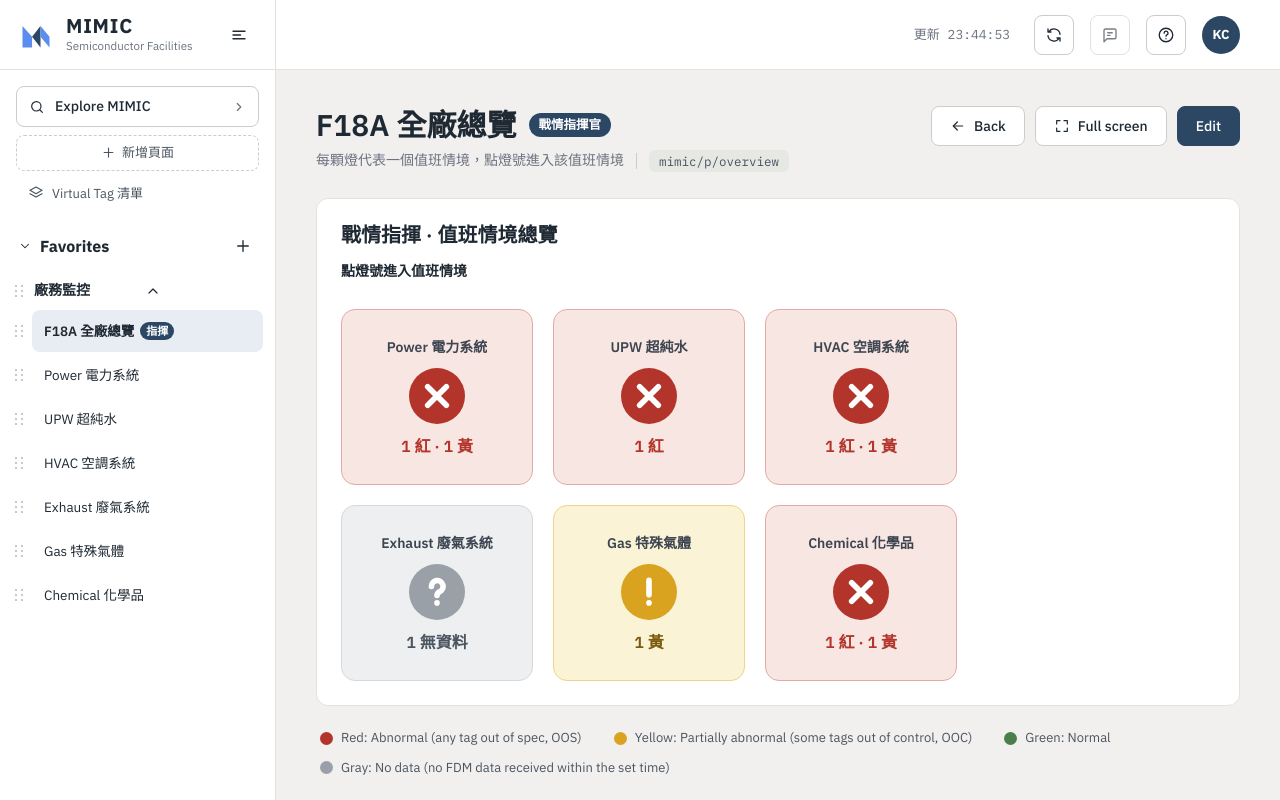
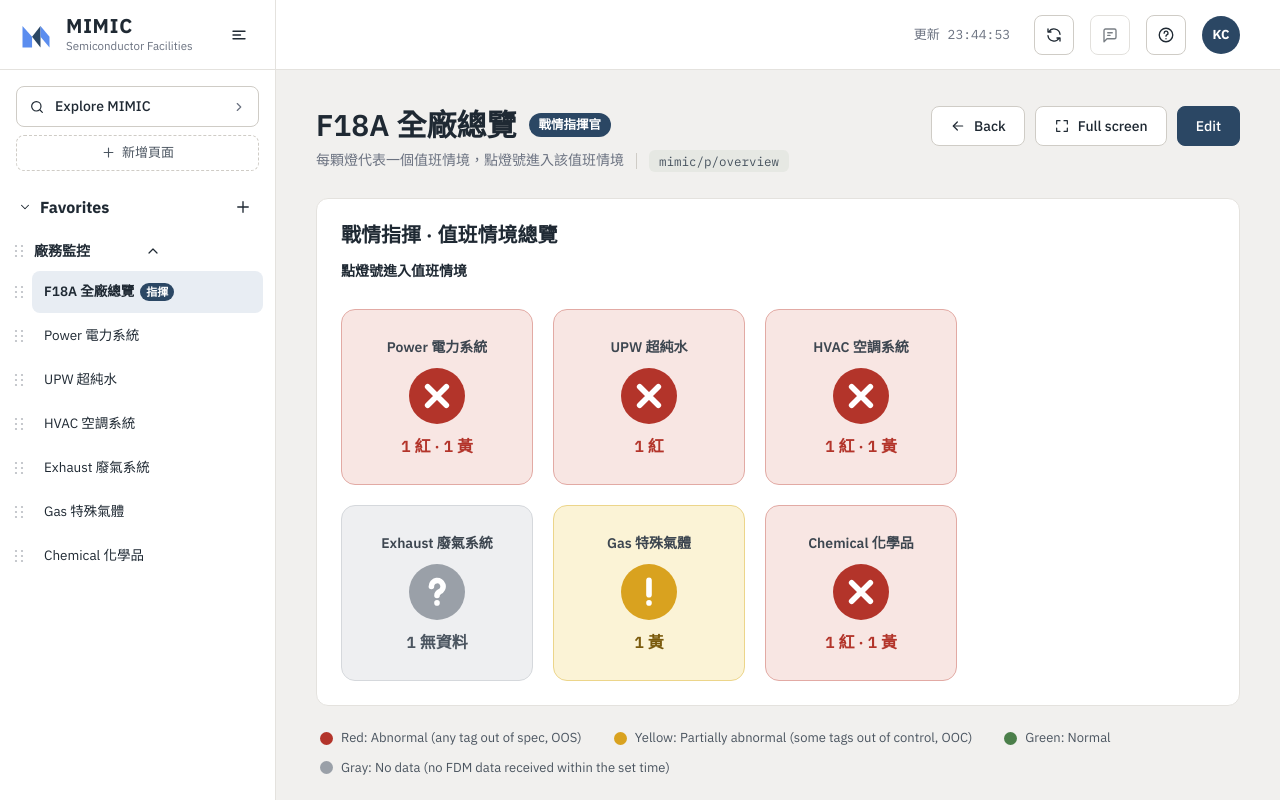
Before and after one commit to KelvinChengj/MIMIC, a React (Vite) app in the folder web/: page /p/overview in a window 1280 px wide. Built offline with nearby package versions, Linux system fonts and the light colour scheme.

Commit message:
側欄先隱藏 Virtual Tag 清單入口（頁面與網址保留）
Co-Authored-By: Claude Opus 5.5 <noreply@anthropic.com>
Claude-Session: https://claude.ai/code/session_01EfdkUoHeMomc3LUYVsTULa

```diff
--- a/web/src/components/Sidebar.tsx
+++ b/web/src/components/Sidebar.tsx
@@ -3,7 +3,7 @@ import { Link, NavLink, useLocation } from 'react-router-dom';
 import { useResolvePage } from '../state/derived';
 import { useFavorites } from '../state/FavoritesContext';
 import { useUi } from '../state/UiContext';
-import { ChevronDown, ChevronUp, DotsIcon, GripIcon, LayersIcon, LogoMark, MenuIcon, PlusIcon, SearchIcon } from './Icons';
+import { ChevronDown, ChevronUp, DotsIcon, GripIcon, LogoMark, MenuIcon, PlusIcon, SearchIcon } from './Icons';
 
 type Drag = { kind: 'page'; slug: string } | { kind: 'group'; id: string };
 type Drop =
@@ -67,7 +67,6 @@ export function Sidebar() {
         <button className="icon-btn" onClick={toggleSidebar} aria-label="展開側邊欄" title="展開側邊欄"><MenuIcon /></button>
         <Link to="/explore" className={`icon-btn ${pathname === '/explore' ? 'is-active' : ''}`} aria-label="Explore MIMIC" title="Explore MIMIC"><SearchIcon /></Link>
         <button className="icon-btn" onClick={() => openNewPage()} aria-label="新增頁面" title="新增頁面"><PlusIcon /></button>
-        <Link to="/vtags" className={`icon-btn ${pathname.startsWith('/vtags') ? 'is-active' : ''}`} aria-label="Virtual Tag 清單" title="Virtual Tag 清單"><LayersIcon /></Link>
         <nav className="rail-list" aria-label="Favorites">
           {groups.map((g) => (
             <div className="rail-group" key={g.id}>
@@ -137,7 +136,7 @@ export function Sidebar() {
         <SearchIcon size={16} /><span>Explore MIMIC</span><Chev />
       </Link>
       <button className="newpage-btn" onClick={() => openNewPage()}><PlusIcon size={15} /> 新增頁面</button>
-      <Link to="/vtags" className={`side-link ${pathname.startsWith('/vtags') ? 'is-active' : ''}`}><LayersIcon size={16} /> Virtual Tag 清單</Link>
+      {/* Virtual Tag 清單（/vtags）先從側欄隱藏；頁面與網址仍保留 */}
 
       <div className="fav-head">
         <button className="fav-head__title" onClick={() => setFavOpen((o) => !o)} aria-expanded={favOpen}>
```
Also changed, not shown: 1 other file (tests, documents, lock files or other folders).
